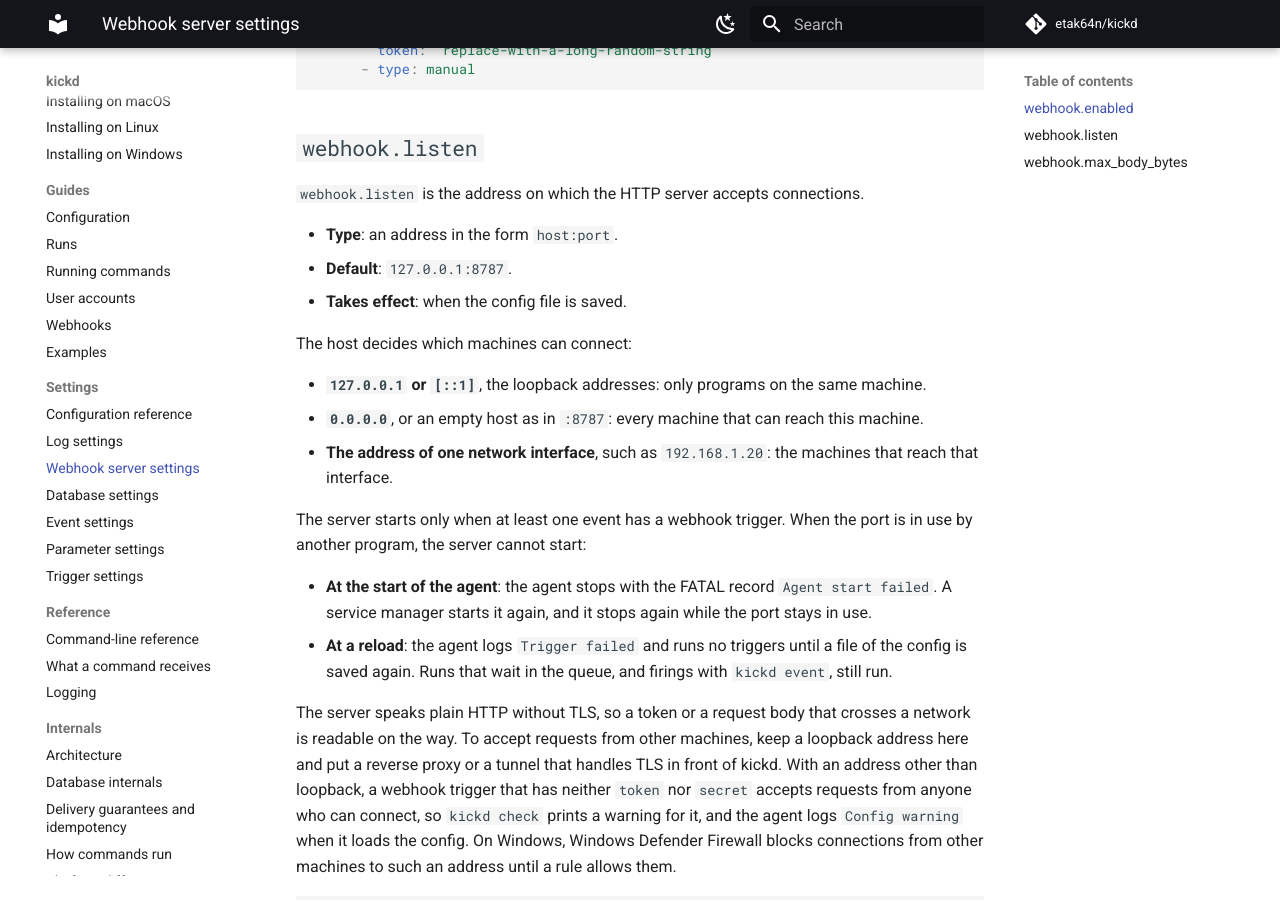
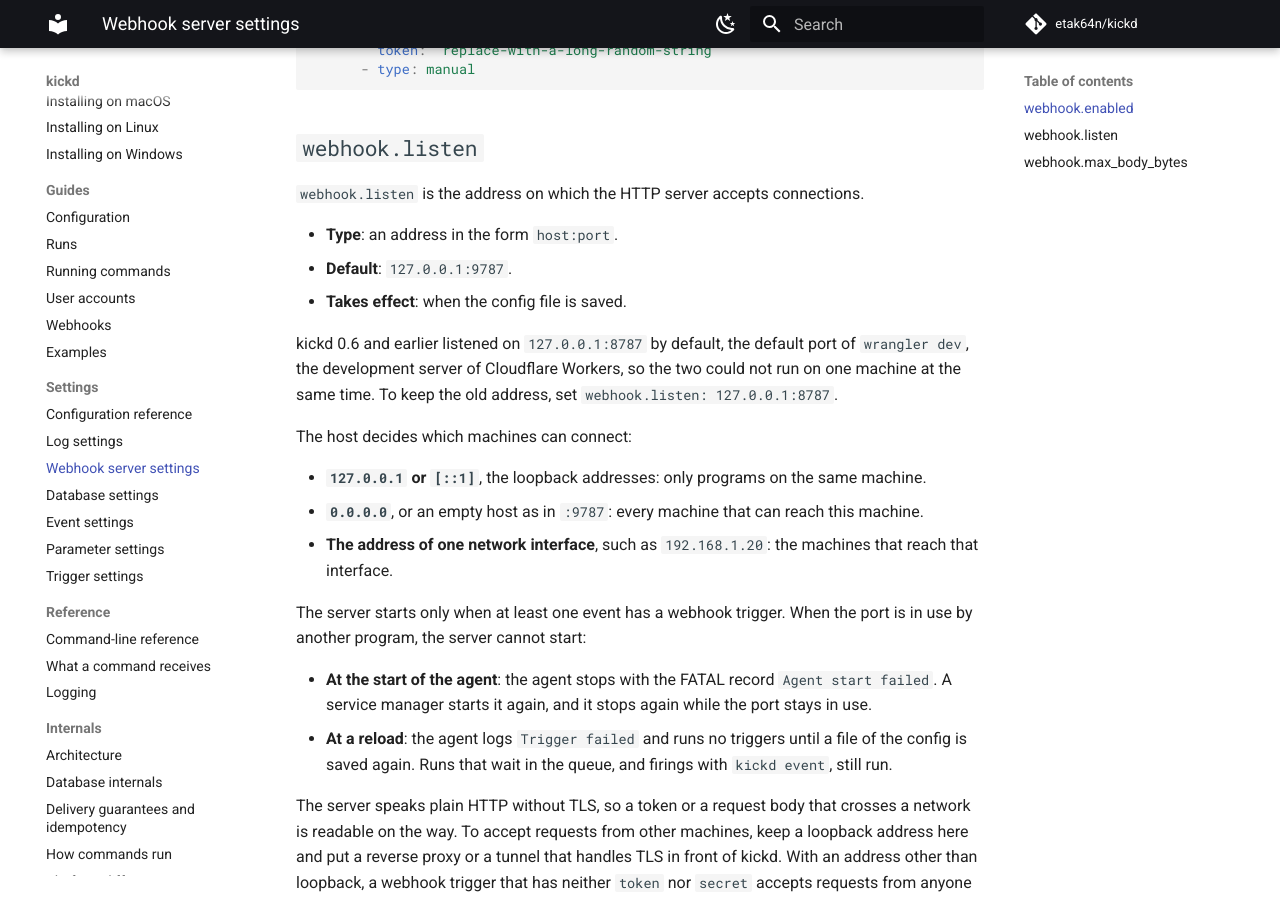
Before and after one commit to etak64n/kickd, an MkDocs documentation site: the page built from docs/settings/webhook.md, in a window 1280 px wide and 900 px high, scrolled down 1155 px. Built offline with MkDocs 1.6.1 and Material for MkDocs 9.7.7, drawn with Linux system fonts in a browser that asks for light colours; comment, search, counter and statistics services are not loaded; some of the changed text lies outside the part shown.

Commit message:
Move the default webhook address to 127.0.0.1:9787
The default address of the webhook server, 127.0.0.1:8787, is the default
port of wrangler dev, the development server of Cloudflare Workers, so
kickd with a webhook trigger and wrangler dev could not run on one machine
at the same time. The default is now 127.0.0.1:9787. A config that relies
on the old address sets webhook.listen: 127.0.0.1:8787, as the webhook
settings now say.

Co-Authored-By: Claude Opus 5.5 <noreply@anthropic.com>

````diff
--- a/docs/settings/webhook.md
+++ b/docs/settings/webhook.md
@@ -9,7 +9,7 @@ The `webhook` section of the config file sets that server:
 ```yaml
 webhook:
   enabled: true
-  listen: '127.0.0.1:8787'
+  listen: '127.0.0.1:9787'
   max_body_bytes: 1048576
 ```
 
@@ -50,13 +50,16 @@ events:
 `webhook.listen` is the address on which the HTTP server accepts connections.
 
 - **Type**: an address in the form `host:port`.
-- **Default**: `127.0.0.1:8787`.
+- **Default**: `127.0.0.1:9787`.
 - **Takes effect**: when the config file is saved.
+
+kickd 0.6 and earlier listened on `127.0.0.1:8787` by default, the default port of `wrangler dev`, the development server of Cloudflare Workers, so the two could not run on one machine at the same time.
+To keep the old address, set `webhook.listen: 127.0.0.1:8787`.
 
 The host decides which machines can connect:
 
 - **`127.0.0.1` or `[::1]`**, the loopback addresses: only programs on the same machine.
-- **`0.0.0.0`**, or an empty host as in `:8787`: every machine that can reach this machine.
+- **`0.0.0.0`**, or an empty host as in `:9787`: every machine that can reach this machine.
 - **The address of one network interface**, such as `192.168.1.20`: the machines that reach that interface.
 
 The server starts only when at least one event has a webhook trigger.
````
Also changed, not shown: README.md (+2 -2 lines), docs/config-keys.md (+1 -1 lines), docs/configuration.md (+2 -2 lines), docs/webhook.md (+5 -5 lines), 10 other files.
